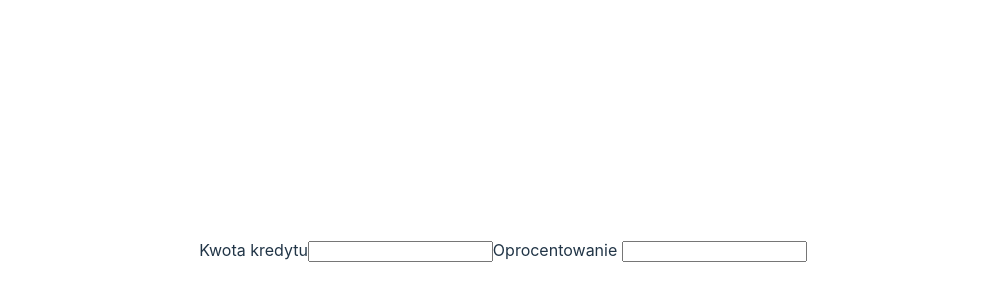
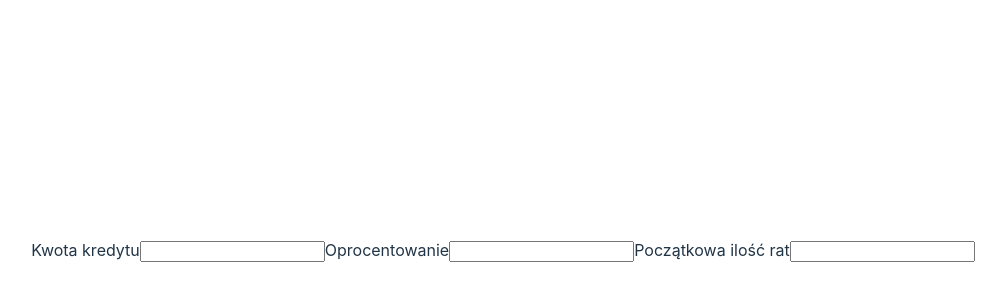
Before and after one commit to JinLisek/credit-calc, a React (Vite) app: page / in a window 1280 px wide. Shown: the part 150-450 px from the top of the page, without its empty margins (137-1143 px from the left). Built offline with nearby package versions, Linux system fonts and the light colour scheme.

Commit message:
Add number of installments

```diff
--- a/src/App.tsx
+++ b/src/App.tsx
@@ -5,11 +5,15 @@ import "./App.css";
 function App() {
   const [rawLoanAmount, setRawLoanAmount] = useState("");
   const [rawInterestRate, setRawInterestRate] = useState("");
+  const [rawNumberOfInstallments, setRawNumberOfInstallments] = useState("");
+
   const [loanAmountError, setLoanAmountError] = useState("");
   const [interestRateError, setInterestRateError] = useState("");
+  const [numberOfInstallmentsError, setNumberOfInstallmentsError] =
+    useState("");
 
   const onChangeLoanAmount = (value: string) => {
-    let amount = parseFloat(value);
+    let amount = Number(value);
 
     if (isNaN(amount)) {
       setLoanAmountError("Kwota kredytu musi być liczbą");
@@ -18,13 +22,13 @@ function App() {
     } else {
       setLoanAmountError("");
     }
+
     setRawLoanAmount(value);
   };
 
   const onChangeInterestRate = (value: string) => {
-    let rate = parseFloat(value);
+    let rate = Number(value);
 
-    console.log(rate);
     if (isNaN(rate)) {
       setInterestRateError("Oprocentowanie musi być liczbą");
     } else if (rate < 0) {
@@ -32,7 +36,28 @@ function App() {
     } else {
       setInterestRateError("");
     }
+
     setRawInterestRate(value);
+  };
+
+  const onChangeNumberOfInstallments = (value: string) => {
+    let installments = Number(value);
+
+    if (
+      isNaN(installments) ||
+      !Number.isInteger(installments) ||
+      value.includes(".")
+    ) {
+      setNumberOfInstallmentsError(
+        "Początkowa ilość rat musi być liczbą całkowitą"
+      );
+    } else if (installments < 0) {
+      setNumberOfInstallmentsError("Kwota kredytu musi być większa od zera");
+    } else {
+      setNumberOfInstallmentsError("");
+    }
+
+    setRawNumberOfInstallments(value);
   };
 
   return (
@@ -46,13 +71,21 @@ function App() {
         {loanAmountError && <div>{loanAmountError}</div>}
       </label>
       <label>
-        Oprocentowanie{" "}
+        Oprocentowanie
         <input
           value={rawInterestRate}
           onChange={(e) => onChangeInterestRate(e.target.value)}
         ></input>
         {interestRateError && <div>{interestRateError}</div>}
       </label>
+      <label>
+        Początkowa ilość rat
+        <input
+          value={rawNumberOfInstallments}
+          onChange={(e) => onChangeNumberOfInstallments(e.target.value)}
+        ></input>
+        {numberOfInstallmentsError && <div>{numberOfInstallmentsError}</div>}
+      </label>
     </div>
   );
 }
```
